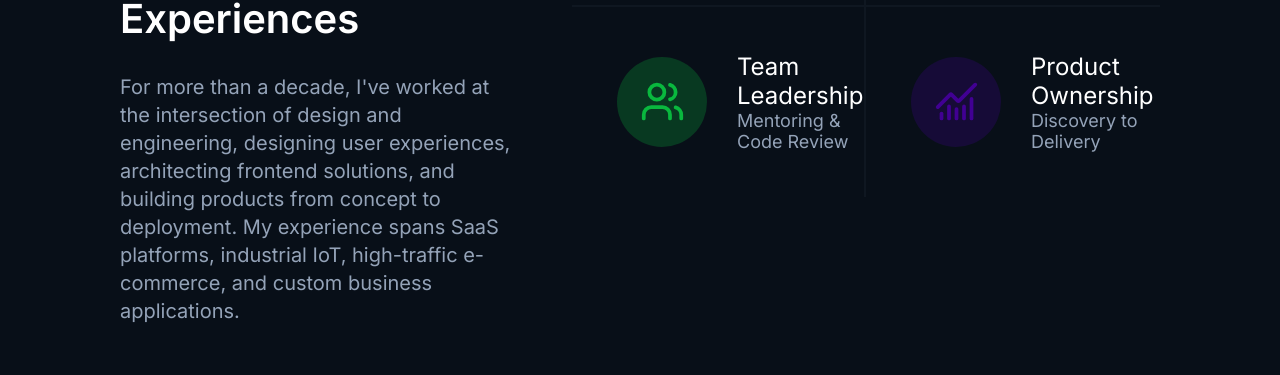
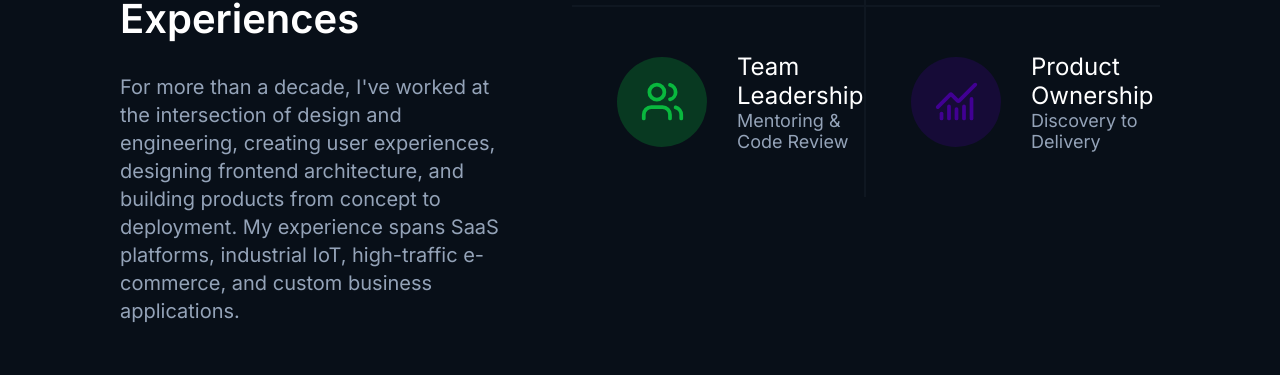
Before and after one commit to itsGregT/portfolio, a Next.js app: page / in a window 1280 px wide. Shown: the part 2118-2493 px from the top of the page. Built offline with nearby package versions, Linux system fonts and the light colour scheme.

Commit message:
* rewording about section

```diff
--- a/components/About.tsx
+++ b/components/About.tsx
@@ -6,7 +6,7 @@ export default function About() {
             <div className="about__left">
                 <h2 className="section__subtitle">About Me</h2>
                 <p className="section__title">Turning Complex Problems into Intuitive Experiences</p>
-                <p className="section__desc">For more than a decade, I've worked at the intersection of design and engineering, designing user experiences, architecting frontend solutions, and building products from concept to deployment. My experience spans SaaS platforms, industrial IoT, high-traffic e-commerce, and custom business applications.</p>
+                <p className="section__desc">For more than a decade, I've worked at the intersection of design and engineering, creating user experiences, designing frontend architecture, and building products from concept to deployment. My experience spans SaaS platforms, industrial IoT, high-traffic e-commerce, and custom business applications.</p>
             </div>
             <div className="about__right">
                 <div className="about-grid">
```
